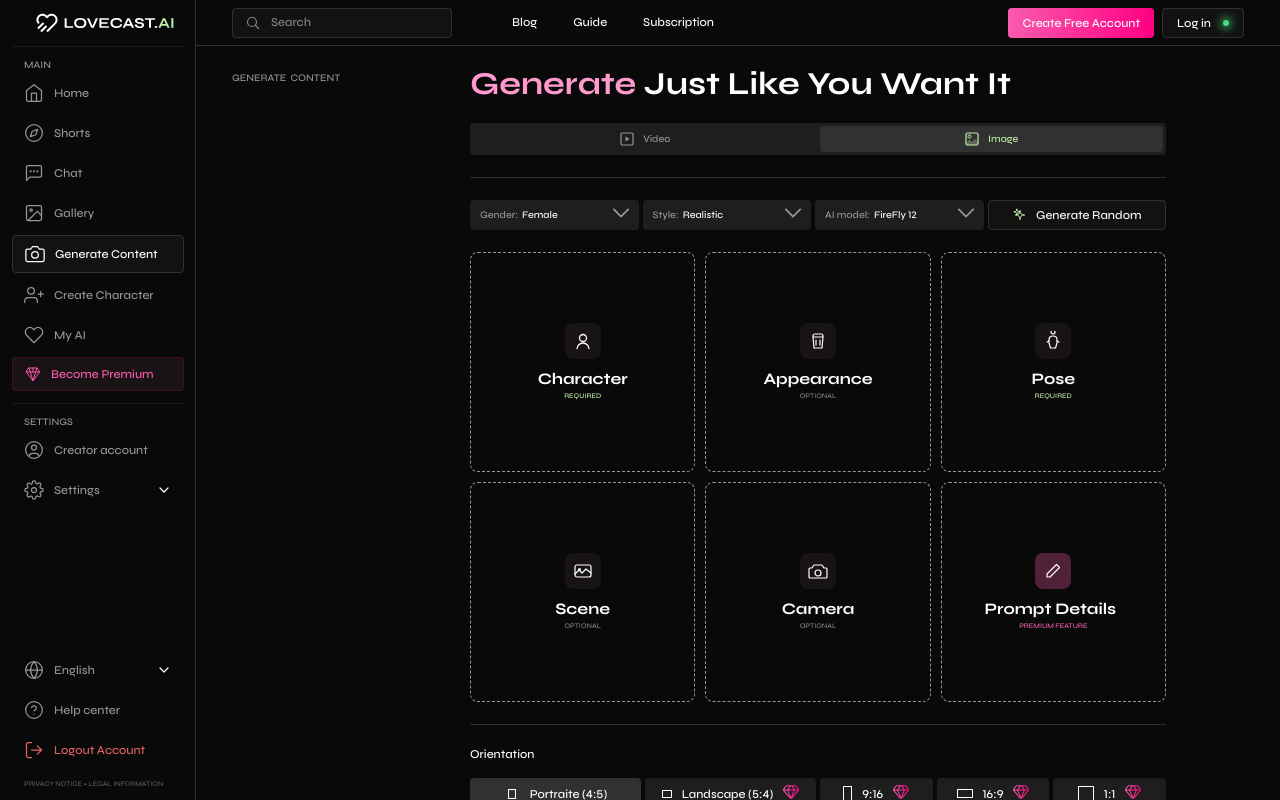
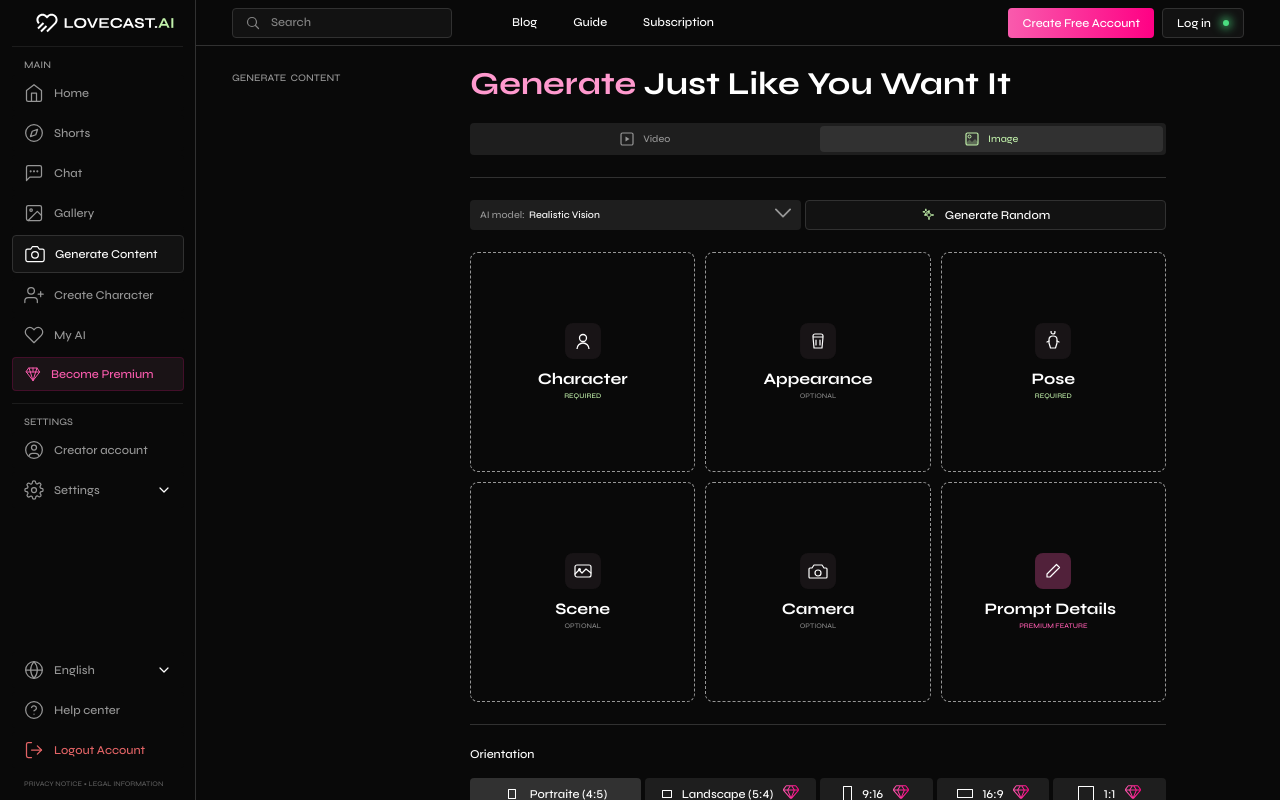
Before and after one commit to andrrrrey/girlfriend-ai, a Next.js app in the folder apps/web/: page /generation in a window 1280 px wide. Built offline with nearby package versions, Linux system fonts and the light colour scheme.

Commit message:
Add pose selection popup with tabs 6

```diff
--- a/apps/web/app/generation/page.tsx
+++ b/apps/web/app/generation/page.tsx
@@ -140,6 +140,39 @@ const CSS = `
   .sort-btn .sort-text .value { color: #fff; }
   .sort-btn svg { width: 16px; height: 16px; flex-shrink: 0; }
 
+  .model-dropdown {
+    position: absolute;
+    top: calc(100% + 4px);
+    left: 0;
+    right: 0;
+    background: #1e1e1e;
+    border: 1px solid #313131;
+    border-radius: 8px;
+    z-index: 100;
+    padding: 4px 0;
+    min-width: 220px;
+    box-shadow: 0 8px 24px rgba(0,0,0,0.5);
+  }
+  .model-dropdown-item {
+    padding: 8px 14px;
+    cursor: pointer;
+    display: flex;
+    flex-direction: column;
+    gap: 2px;
+    font-size: 12px;
+    color: #fff;
+    font-family: 'Syne', sans-serif;
+    transition: background 0.1s;
+  }
+  .model-dropdown-item:hover { background: #2a2a2a; }
+  .model-dropdown-item.active { color: #f95bad; }
+  .model-dropdown-desc {
+    font-size: 10px;
+    color: #848484;
+    font-weight: 400;
+  }
+  .model-dropdown-item.active .model-dropdown-desc { color: rgba(249,91,173,0.6); }
+
   .btn-random {
     flex: 1;
     height: 30px;
@@ -869,6 +902,24 @@ const CSS = `
 
 const CHEVRON_DOWN = `<svg viewBox="0 0 9 5" fill="none"><path d="M0.5 0.5L4.5 4.5L8.5 0.5" stroke="#969696" stroke-linecap="round" stroke-linejoin="round"/></svg>`;
 
+const DEFAULT_IMAGE_MODELS: GenModel[] = [
+  { id: "realistic-vision-v51", name: "Realistic Vision", description: "Photorealistic images" },
+  { id: "sdxl", name: "SDXL", description: "Stable Diffusion XL" },
+  { id: "juggernaut-xl", name: "Juggernaut XL", description: "Photorealistic, detailed" },
+  { id: "flux", name: "FLUX", description: "Next-gen quality" },
+];
+
+const DEFAULT_VIDEO_MODELS: GenModel[] = [
+  { id: "wan2.1", name: "Wan 2.1", description: "High quality video", provider: "modelslab" },
+  { id: "wan2.2", name: "Wan 2.2", description: "Latest Wan model", provider: "modelslab" },
+  { id: "hunyuan-video", name: "Hunyuan Video", description: "Realistic video generation", provider: "modelslab" },
+  { id: "animatediff", name: "AnimateDiff", description: "Animate any style", provider: "modelslab" },
+  { id: "ltx-video", name: "LTX Video", description: "Lightweight fast video", provider: "modelslab" },
+  { id: "atlascloud/van-2.6/text-to-video", name: "Van 2.6 (NSFW)", description: "Text-to-video, uncensored", provider: "atlascloud" },
+  { id: "atlascloud/wan-2.2-turbo-spicy/image-to-video", name: "Wan 2.2 Spicy (I2V)", description: "Image-to-video, NSFW", provider: "atlascloud" },
+  { id: "atlascloud/hunyuan-video/t2v", name: "Hunyuan (NSFW)", description: "Text-to-video, uncensored", provider: "atlascloud" },
+];
+
 const PREMIUM_GEM = `<svg viewBox="0 0 15.86 13.51" fill="none"><path d="M12.09.5l.01-.5c.27.01.54.08.77.21.24.13.44.31.59.53l2.08 2.88c.22.31.33.68.31 1.06-.02.38-.16.74-.41 1.03L9.21 12.9c-.15.19-.34.34-.56.45-.22.11-.47.17-.72.17s-.5-.06-.72-.17c-.22-.11-.41-.26-.56-.45L.41 5.71c-.25-.29-.39-.65-.41-1.03-.02-.38.09-.75.31-1.06l2.08-2.88c.15-.22.36-.4.59-.53.24-.13.5-.2.77-.21h8.33V.5zM5.3 5.31l2.64 6.37 2.65-6.37H5.3zM1.39 5.31l5.4 6.22-2.58-6.22H1.39zm10.28 0l-2.59 6.21 5.39-6.21h-2.8zM3.7 1.01a.68.68 0 0 0-.48.3l-2.08 2.88c-.03.04-.05.07-.06.12h3.21l2.14-3.31H3.79zm1.77 3.3h4.95L8.3 1H7.6zm6.14 0h3.19c-.02-.04-.04-.08-.06-.12l-2.08-2.87a.72.72 0 0 0-.49-.3L12.08 1H9.48l2.13 3.31z" fill="url(#pg)"/><defs><linearGradient id="pg" x1="0" y1="6.76" x2="15.86" y2="6.76" gradientUnits="userSpaceOnUse"><stop stop-color="#F95BAD"/><stop offset="1" stop-color="#FF0084"/></linearGradient></defs></svg>`;
 
 interface GenModel {
@@ -899,8 +950,8 @@ export default function GenerationPage() {
   const [prompt, setPrompt] = useState("");
   const [selectedModel, setSelectedModel] = useState("realistic-vision-v51");
   const [selectedVideoModel, setSelectedVideoModel] = useState("wan2.1");
-  const [imageModels, setImageModels] = useState<GenModel[]>([]);
-  const [videoModels, setVideoModels] = useState<GenModel[]>([]);
+  const [imageModels, setImageModels] = useState<GenModel[]>(DEFAULT_IMAGE_MODELS);
+  const [videoModels, setVideoModels] = useState<GenModel[]>(DEFAULT_VIDEO_MODELS);
   const [characterOpen, setCharacterOpen] = useState(false);
   const [characterSelections, setCharacterSelections] = useState<CharacterSelections>(DEFAULT_CHARACTER_SELECTIONS);
   const [characterOptions, setCharacterOptions] = useState<CharacterOption[]>([]);
@@ -918,6 +969,7 @@ export default function GenerationPage() {
   const [cameraOptions, setCameraOptions] = useState<CameraOptionsResponse>({ FRAMING: [], CAMERA_ANGLE: [] });
   const [promptDetailsOpen, setPromptDetailsOpen] = useState(false);
   const [promptDetailsSelections, setPromptDetailsSelections] = useState<PromptDetailsSelections>(DEFAULT_PROMPT_DETAILS_SELECTIONS);
+  const [modelDropdownOpen, setModelDropdownOpen] = useState(false);
   const [generating, setGenerating] = useState(false);
   const [error, setError] = useState<string | null>(null);
   const [history, setHistory] = useState<HistoryItem[]>([]);
@@ -1182,31 +1234,53 @@ export default function GenerationPage() {
 
           {/* Sorting row */}
           <div className="sorting-row">
-            <div className="sort-btn">
-              <div className="sort-text">
-                <span className="label">Gender:</span>
-                <span className="value">Female</span>
-              </div>
-              <span dangerouslySetInnerHTML={{ __html: CHEVRON_DOWN }} />
-            </div>
-            <div className="sort-btn">
-              <div className="sort-text">
-                <span className="label">Style:</span>
-                <span className="value">Realistic</span>
-              </div>
-              <span dangerouslySetInnerHTML={{ __html: CHEVRON_DOWN }} />
-            </div>
-            <div className="sort-btn">
+            {modelDropdownOpen && (
+              <div
+                style={{ position: "fixed", inset: 0, zIndex: 99 }}
+                onClick={() => setModelDropdownOpen(false)}
+              />
+            )}
+            <div style={{ position: "relative", flex: 1 }}>
+              <div
+                className="sort-btn"
+                style={{ zIndex: modelDropdownOpen ? 101 : 1, position: "relative" }}
+                onClick={() => setModelDropdownOpen((v) => !v)}
+              >
                 <div className="sort-text">
                   <span className="label">AI model:</span>
                   <span className="value">
                     {activeTab === "video"
                       ? (videoModels.find((m) => m.id === selectedVideoModel)?.name || "Wan 2.1")
-                    : (imageModels.find((m) => m.id === selectedModel)?.name || "FireFly 12")
+                      : (imageModels.find((m) => m.id === selectedModel)?.name || "Realistic Vision")
                     }
                   </span>
                 </div>
                 <span dangerouslySetInnerHTML={{ __html: CHEVRON_DOWN }} />
+              </div>
+              {modelDropdownOpen && (
+                <div className="model-dropdown">
+                  {(activeTab === "video"
+                    ? videoModels.filter((m) => !m.description?.includes("SFW only"))
+                    : imageModels
+                  ).map((m) => {
+                    const isActive = activeTab === "video" ? selectedVideoModel === m.id : selectedModel === m.id;
+                    return (
+                      <div
+                        key={m.id}
+                        className={`model-dropdown-item${isActive ? " active" : ""}`}
+                        onClick={() => {
+                          if (activeTab === "video") setSelectedVideoModel(m.id);
+                          else setSelectedModel(m.id);
+                          setModelDropdownOpen(false);
+                        }}
+                      >
+                        <span>{m.name}</span>
+                        {m.description && <span className="model-dropdown-desc">{m.description}</span>}
+                      </div>
+                    );
+                  })}
+                </div>
+              )}
             </div>
             <div className="btn-random">
               <svg viewBox="0 0 16 16" fill="none"><path d="M3.33 8C6.58 8 8 6.63 8 3.33C8 6.63 9.41 8 12.67 8C9.41 8 8 9.41 8 12.67C8 9.41 6.58 8 3.33 8Z" stroke="#C1F0AA" strokeLinejoin="round"/><path d="M1.83 4.83C3.92 4.83 4.83 3.95 4.83 1.83C4.83 3.95 5.74 4.83 7.83 4.83C5.74 4.83 4.83 5.74 4.83 7.83C4.83 5.74 3.92 4.83 1.83 4.83Z" stroke="#C1F0AA" strokeLinejoin="round"/></svg>
```
Lines whose indentation alone changed are shown as unchanged.
